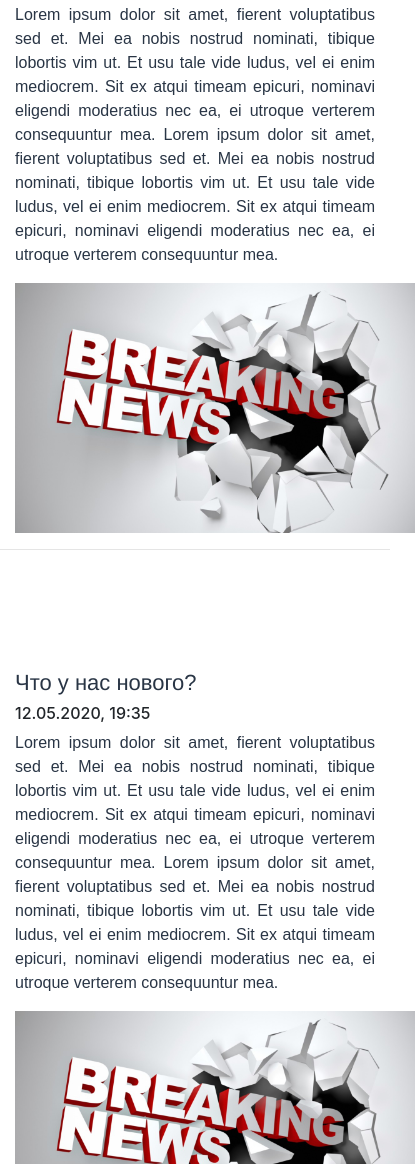
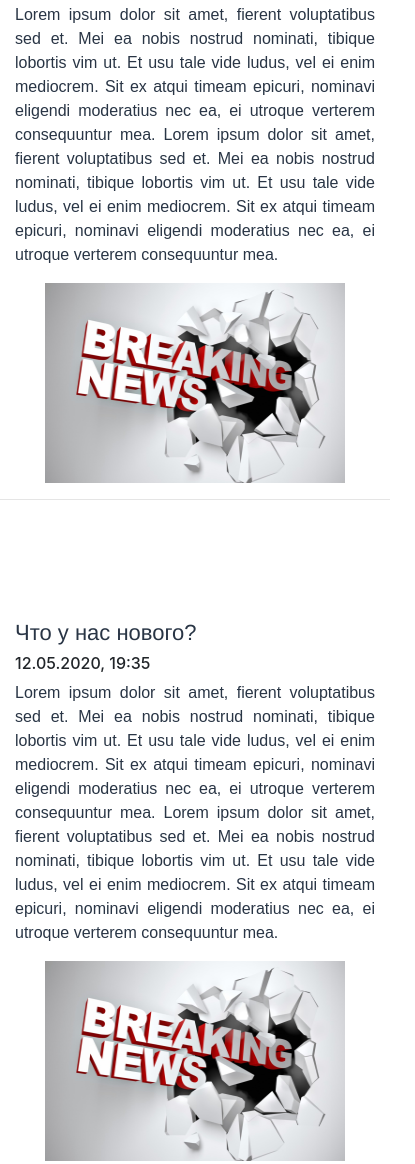
Before and after one commit to MrGorlenko/ChessClub, a plain HTML site: page news.html in a window 390 px wide. Shown: the part 775-1939 px from the top of the page, 415 px wide, since content can reach past the window. Drawn offline with nearby package versions, Linux system fonts and the light colour scheme.

Commit message:
Адаптированы изображения в графе Новости

```diff
--- a/style/sass/_news.sass
+++ b/style/sass/_news.sass
@@ -22,7 +22,15 @@
         margin: auto
         height: min-intrinsic
         width: 555px
-        @media screen and (max-width: 770px)
-          width: 400px
+        height: 347px
+        @media screen and (max-width: 773px)
+          width: 465px
+          height: 300px
+        @media screen and (max-width: 513px)
+          width: 300px
+          height: 200px
+        @media screen and (max-width: 355px)
+          width: 250px
+          height: 190px
         &-block
           display: flex
```
Also changed, not shown: style/css/style.css, style/sass/_news.css, style/sass/_news.min.css, 1 other file.
